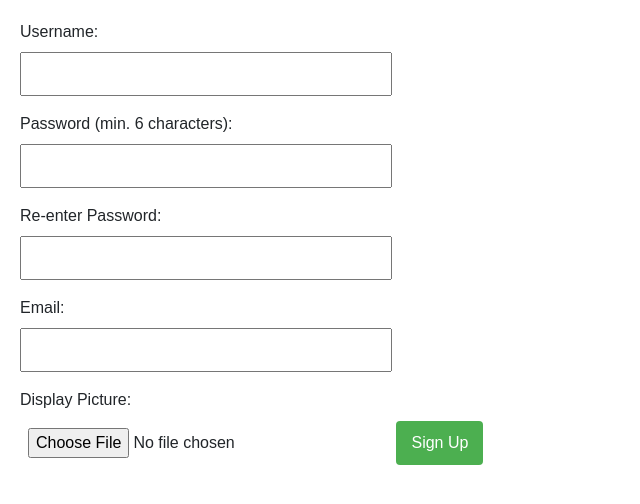
After one commit to Madhav-25/pose-detection, a Flask app: page /signup in a window 1280 px wide. The commit adds this page. Shown: the top 504 px of the page, without its empty margins (0-640 px from the left). Run offline with Flask 3, Linux system fonts and the light colour scheme; some libraries are stand-ins or nearby versions.

Commit message:
Added sign up logic.

```diff
--- a/main.py
+++ b/main.py
@@ -1,4 +1,4 @@
-from flask import Flask, render_template, request, jsonify
+from flask import Flask, render_template, request, jsonify, flash, redirect, url_for, session
 from flask_cors import CORS
 import numpy as np
 import mediapipe as mp
@@ -6,8 +6,12 @@ import cv2
 import PoseModule as pm
 import matplotlib.pyplot as plt
 import base64
+from pymongo import MongoClient
+from datetime import datetime
+import uuid
 
 app = Flask(__name__)
+app.secret_key = "pose-detection"
 CORS(app)
 
 @app.route('/')
@@ -15,11 +19,28 @@ def home():
     return render_template('login.html')
 
 
+@app.route('/home')
+def home_page():
+    return render_template("home.html")
+
+
 @app.route('/login', methods=['POST'])
 def login():
     username = request.form['username']
     password = request.form['password']
-    return render_template('home.html')
+    user = user_collection.find_one({'username': username, 'password': password})
+    print("123456")
+    print(user)
+    if user:
+        session["username"] = username
+        session["password"] = password
+        return redirect(url_for('home'))
+    return jsonify({'error': 'User not found, Please Sign up'})
+
+
+@app.route('/signup')
+def signup():
+    return render_template('signup.html')
 
 @app.route('/process_images', methods=['POST'])
 def process_images():
@@ -51,7 +72,7 @@ def process_images():
         comparison_image_rgb = detector.findPose(comparison_image_rgb)
         comparison_landmarks = detector.getPosition(comparison_image_rgb)
 
-        threshold = 150
+        threshold = 300
         # Compare pose landmarks
         if main_landmarks and comparison_landmarks:
             similarity_score = calculate_similarity(main_landmarks, comparison_landmarks)
@@ -94,6 +115,51 @@ def image_to_base64(image):
     image_base64 = base64.b64encode(buffer).decode()
     return image_base64
 
+@app.route('/save_user_data', methods=['POST'])
+def save_user_data():
+    data = request.form
+
+    # Validate the incoming data
+    required_fields = ['username', 'password', 'email']
+    for field in required_fields:
+        if field not in data:
+            return jsonify({"error": f"Missing {field} in the request"}), 400
+
+    username = data['username']
+    password = data['password']
+    email = data['email']
+
+    # Save user data to MongoDB
+    display_picture = request.files.get('displayImage')
+    display_picture_base64 = None
+
+     # Check if a user with the same username already exists
+    existing_user = user_collection.find_one({"username": username})
+    if existing_user:
+        return jsonify({"error": f"User with username '{username}' already exists"}), 400
+
+    if display_picture:
+        display_picture_base64 = base64.b64encode(display_picture.read()).decode('utf-8')
+
+    user_data = {
+        "user_id": str(uuid.uuid1()),
+        "username": username,
+        "password": password,  # Note: In a production environment, hash the password before storing it
+        "email": email,
+        "registration_date": datetime.now(),
+        "display_picture": display_picture_base64
+    }
+    user_id = user_collection.insert_one(user_data).inserted_id
+
+    return jsonify({"message": f"User with ID {user_id} registered successfully"}), 200
+
 
 if __name__ == '__main__':
+    client = MongoClient("mongodb://localhost:27017/")
+    db = client["pose-detection"]
+    # Create User collection
+    user_collection = db["User"]
+
+    # Create ExercisePoseAssessment collection
+    exercise_pose_collection = db["ExercisePoseAssessment"]
     app.run()
--- /dev/null
+++ b/templates/signup.html
@@ -0,0 +1,121 @@
+<!DOCTYPE html>
+<html lang="en">
+<head>
+    <meta charset="UTF-8">
+    <meta name="viewport" content="width=device-width, initial-scale=1.0">
+    <link rel="stylesheet" href="https://maxcdn.bootstrapcdn.com/bootstrap/4.0.0/css/bootstrap.min.css">
+    <title>Sign Up</title>
+    <style>
+        body {
+            font-family: Arial, sans-serif;
+            margin: 20px;
+        }
+        label {
+            display: block;
+            margin-bottom: 8px;
+        }
+        input {
+            width: 30%;
+            padding: 8px;
+            margin-bottom: 16px;
+            box-sizing: border-box;
+        }
+        button {
+            background-color: #4CAF50;
+            color: white;
+            padding: 10px 15px;
+            border: none;
+            border-radius: 4px;
+            cursor: pointer;
+        }
+    </style>
+</head>
+<body>
+
+<form id="signUpForm" onsubmit="validateForm(); return false;">
+    <label for="username">Username:</label>
+    <input type="text" id="username" name="username" required>
+
+    <label for="password">Password (min. 6 characters):</label>
+    <input type="password" id="password" name="password" minlength="6" required>
+
+    <label for="repassword">Re-enter Password:</label>
+    <input type="password" id="repassword" name="repassword" required>
+
+    <label for="email">Email:</label>
+    <input type="email" id="email" name="email" required>
+
+    <label for="displayPicture">Display Picture:</label>
+    <input type="file" id="displayPicture" name="displayPicture">
+
+    <button type="submit">Sign Up</button>
+</form>
+
+<!-- Add Bootstrap JS and jQuery for alert dismissal -->
+<script src="https://code.jquery.com/jquery-3.2.1.slim.min.js"></script>
+<script src="https://cdn.jsdelivr.net/npm/@popperjs/core@2.9.2/dist/umd/popper.min.js"></script>
+<script src="https://maxcdn.bootstrapcdn.com/bootstrap/4.0.0/js/bootstrap.min.js"></script>
+
+
+<script>
+    // Function to dynamically create flash messages
+    function createFlashMessage(category, message) {
+        var container = $('#flash-messages-container');
+        var alertClass = category === 'error' ? 'alert-danger' : 'alert-success';
+        var alertDismissButton = '<button type="button" class="close" data-dismiss="alert" aria-label="Close"><span aria-hidden="true">&times;</span></button>';
+        var alertMessage = '<div class="alert ' + alertClass + ' alert-dismissible fade show" role="alert">' + message + alertDismissButton + '</div>';
+        container.append(alertMessage);
+    }
+
+    function validateForm() {
+        var username = document.getElementById("username").value;
+        var password = document.getElementById("password").value;
+        var repassword = document.getElementById("repassword").value;
+        var email = document.getElementById("email").value;
+        var displayImage = document.getElementById("displayPicture")
+
+        // Password validation
+        if (password.length < 6) {
+            alert("Password must be at least 6 characters long");
+            return;
+        }
+
+        // Matching password and re-enter password
+        if (password !== repassword) {
+            alert("Passwords do not match");
+            return;
+        }
+
+        // Email validation using a simple regular expression
+        var emailRegex = /^[^\s@]+@[^\s@]+\.[^\s@]+$/;
+        if (!emailRegex.test(email)) {
+            alert("Invalid email address");
+            return;
+        }
+
+        const formData = new FormData();
+        formData.append('username', username)
+        formData.append('password', password)
+        formData.append('displayImage', displayImage.files[0])
+        formData.append('email', email)
+        fetch('/save_user_data', {
+            method: "POST",
+            body: formData
+        })
+        .then(response => response.json())
+        .then(data => {
+            if (data.error) {
+                throw new Error(data.error);
+            }
+            alert(data.message)
+            window.location.href = "/";
+        })
+        .catch(error => {
+            alert(error)
+            console.log("Error:", error)
+        });
+    }
+</script>
+
+</body>
+</html>
```
Also changed, not shown: requirements.txt (added, +7 -0 lines), templates/login.html (+28 -1 lines), test.json (added, +22 -0 lines), images/bow-pose-3.jpeg (added), images/bow-pose-4.jpeg (added), images/bow-pose-5.jpeg (added).
